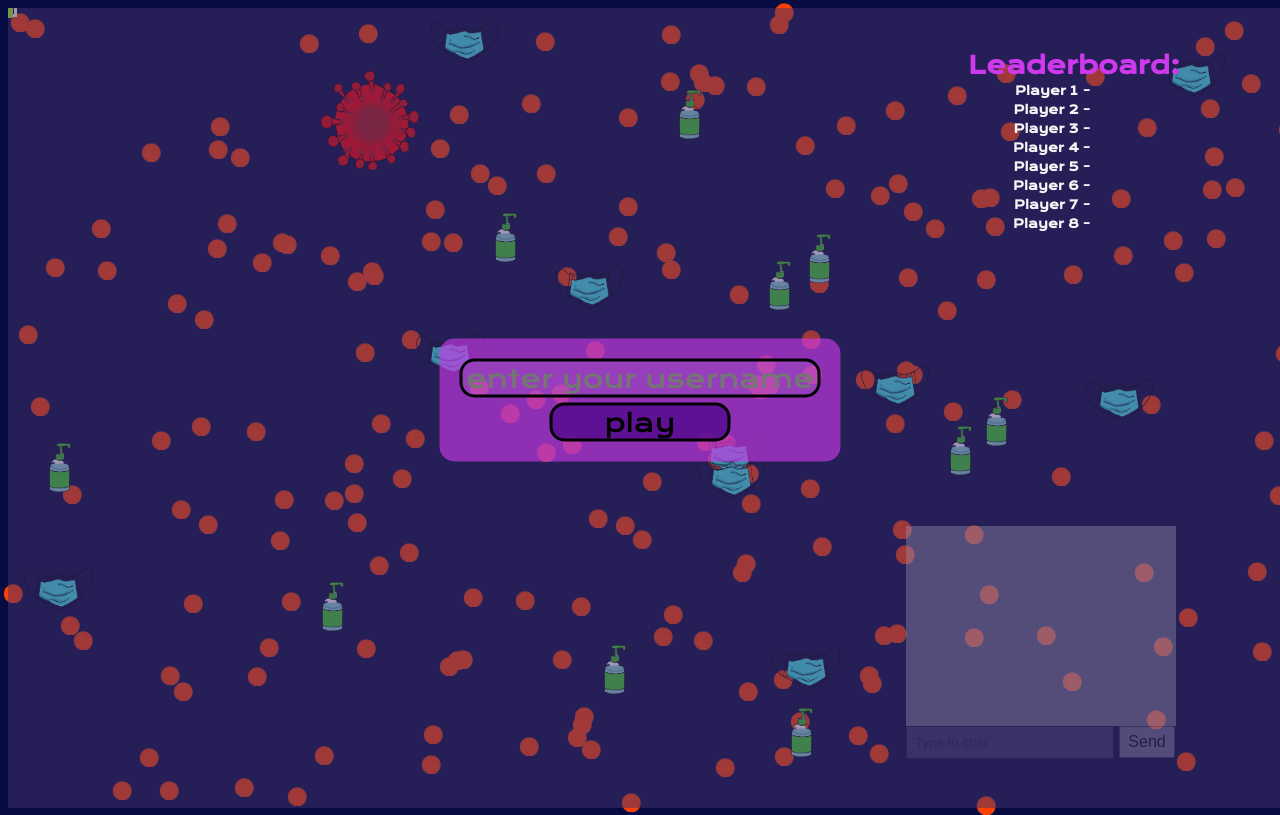
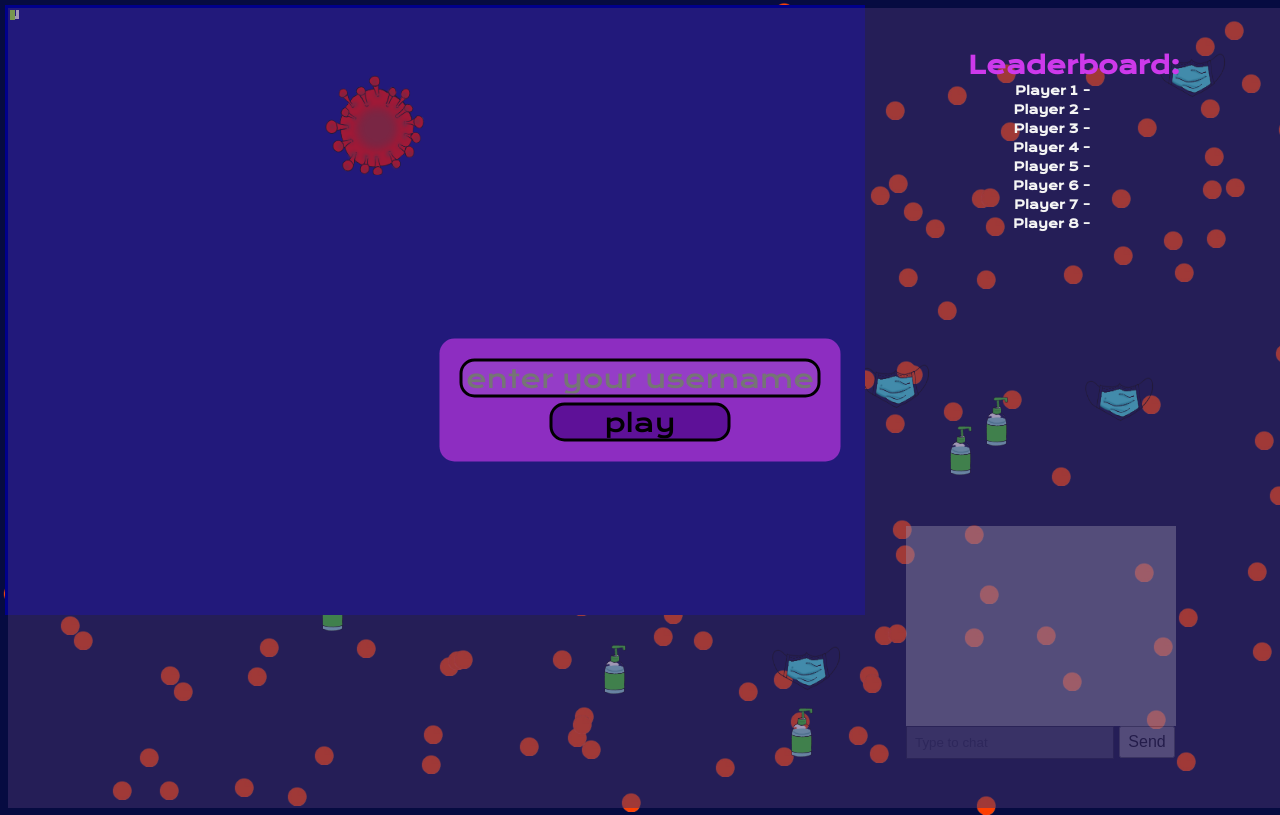
Before and after one commit to jns5/KaroshiGame, a website: page public/game-Page.html in a window 1280 px wide. Drawn offline with nearby package versions, Linux system fonts and the light colour scheme.

Commit message:
Static Gameboard

```diff
--- a/public/game-Page.html
+++ b/public/game-Page.html
@@ -61,9 +61,10 @@
                 </table>
             </div>
         </div>
-        <div id = "arrow"></div>
-        <div id="laser"></div>
-        <div class="name-space"></div>
+        <div class="game-board" style="left:5px; top:5px;">
+            <div id = "arrow"></div>
+            <div id="laser"></div>
+            <div class="name-space"></div>
             <img  src="images\redvir.png" id="icon" style="left:320px; top:70px;">
         </div>
         <div class="chatbox">
```
